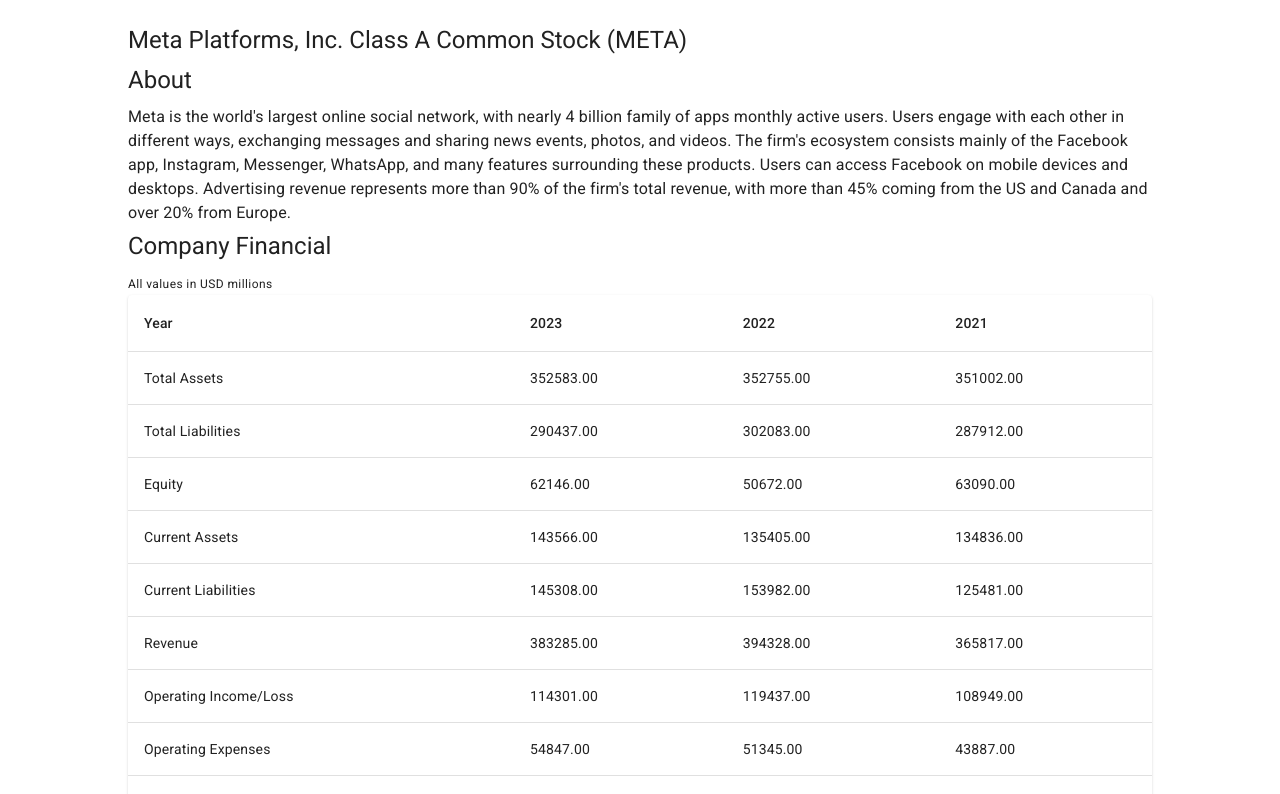
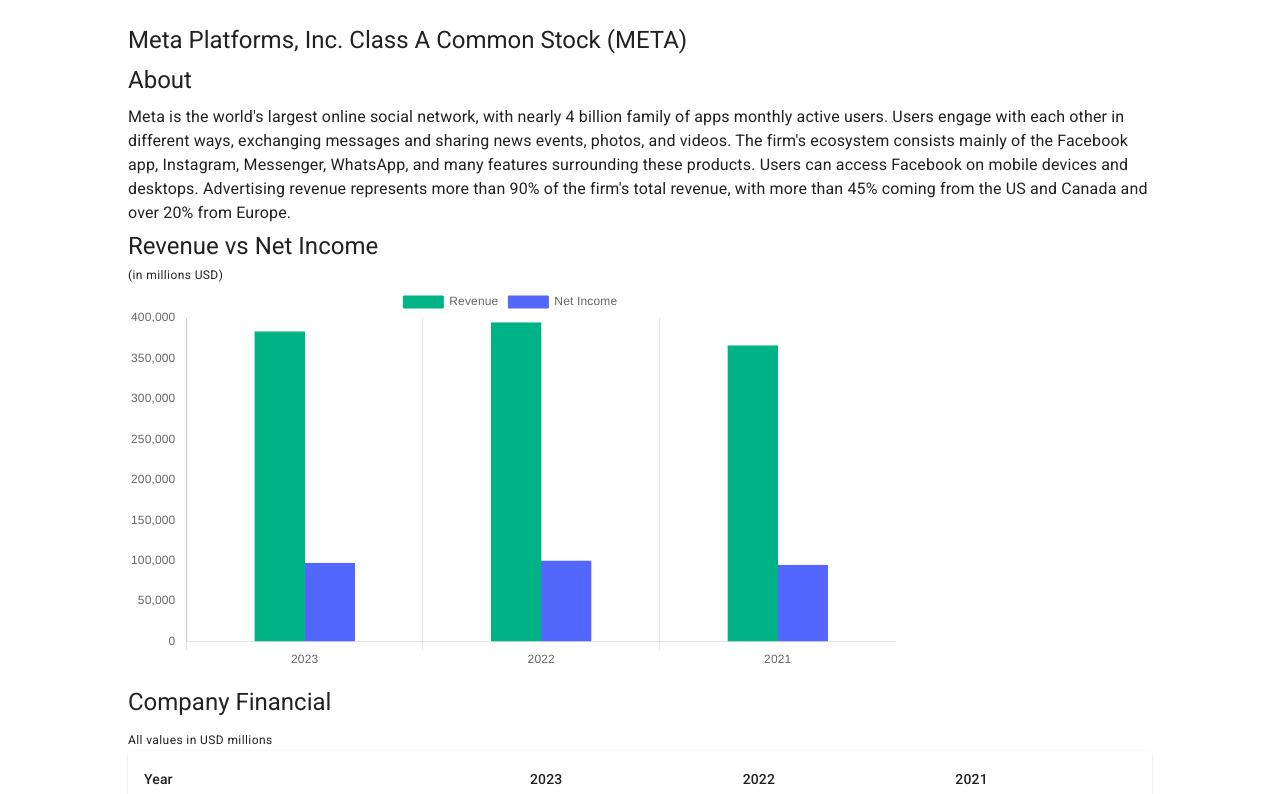
Before and after one commit to ashiqsultan/market-lens, a React (Vite) app in the folder frontend/: page /stock/1 in a window 1280 px wide. Shown: the top 794 px of the page. Built offline with nearby package versions, Linux system fonts and the light colour scheme.

Commit message:
Added net income and revenue chart

```diff
--- /dev/null
+++ b/frontend/src/components/NetIncomeChart.tsx
@@ -0,0 +1,108 @@
+import {
+  Chart as ChartJS,
+  LinearScale,
+  CategoryScale,
+  BarElement,
+  PointElement,
+  LineElement,
+  Legend,
+  Tooltip,
+  LineController,
+  BarController,
+} from 'chart.js';
+import { Chart } from 'react-chartjs-2';
+import { Box } from '@mui/material';
+
+const roundToMillions = (value) => {
+  return (value / 1000000).toFixed(2);
+};
+
+const NetIncomeChart = () => {
+  ChartJS.register(
+    LinearScale,
+    CategoryScale,
+    BarElement,
+    PointElement,
+    LineElement,
+    Legend,
+    Tooltip,
+    LineController,
+    BarController
+  );
+  const netIncomeData = [
+    {
+      value: 9.6995e10,
+      unit: 'USD',
+      label: 'Net Income/Loss',
+      order: 3200,
+    },
+    {
+      value: 9.9803e10,
+      unit: 'USD',
+      label: 'Net Income/Loss',
+      order: 3200,
+    },
+    { value: 9.468e10, unit: 'USD', label: 'Net Income/Loss', order: 3200 },
+  ];
+  const revenueData = [
+    {
+      value: 3.83285e11,
+      unit: 'USD',
+      label: 'Revenues',
+      order: 100,
+    },
+    {
+      value: 3.94328e11,
+      unit: 'USD',
+      label: 'Revenues',
+      order: 100,
+    },
+    {
+      value: 3.65817e11,
+      unit: 'USD',
+      label: 'Revenues',
+      order: 100,
+    },
+  ];
+
+  return (
+    <Box width={'60vw'} height={'400px'}>
+      <Chart
+        type='bar'
+        data={{
+          labels: ['2023', '2022', '2021'],
+          datasets: [
+            {
+              label: 'Revenue',
+              data: revenueData.map((i) => roundToMillions(i.value)),
+              backgroundColor: '#00b386',
+              borderColor: '#00b386',
+              borderWidth: 1,
+              barThickness: 50,
+            },
+            {
+              label: 'Net Income ',
+              data: netIncomeData.map((i) => roundToMillions(i.value)),
+              backgroundColor: '#5367FF',
+              borderColor: '#5367FF',
+              borderWidth: 1,
+              barThickness: 50,
+            },
+          ],
+        }}
+        options={{
+          scales: {
+            y: {
+              beginAtZero: true,
+              grid: {
+                display: false,
+              },
+            },
+          },
+        }}
+      />
+    </Box>
+  );
+};
+
+export default NetIncomeChart;
--- a/frontend/src/page/Stock.tsx
+++ b/frontend/src/page/Stock.tsx
@@ -1,6 +1,8 @@
 import { useParams } from 'react-router-dom';
 import AboutStock from '../components/AboutStock';
 import Financial from '../components/Financial';
+import NetIncomeChart from '../components/NetIncomeChart';
+import { Typography } from '@mui/material';
 
 const StockDetails = () => {
   const params = useParams();
@@ -9,6 +11,9 @@ const StockDetails = () => {
   return (
     <>
       <AboutStock />
+      <Typography variant='h5'>Revenue vs Net Income</Typography>
+      <Typography variant='caption'>(in millions USD)</Typography>
+      <NetIncomeChart />
       <Financial />
     </>
   );
```
